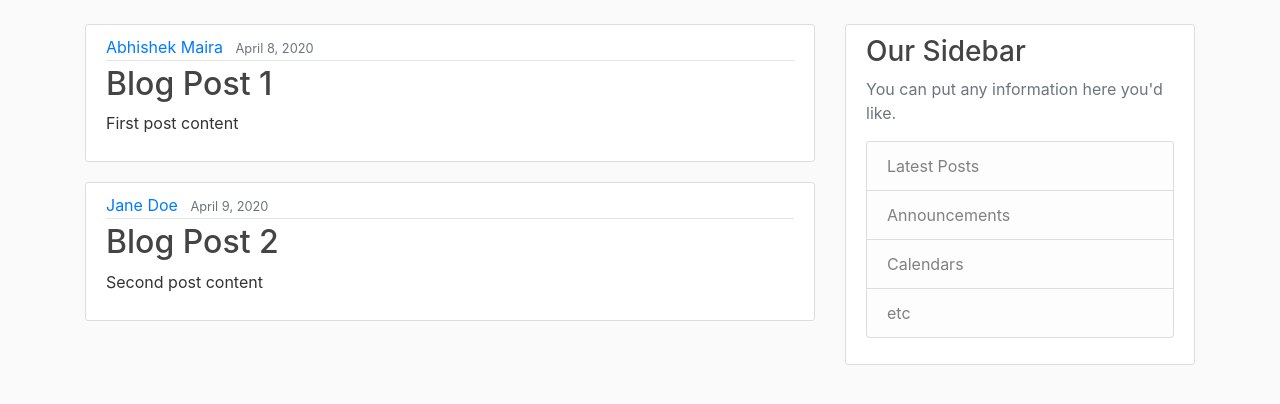
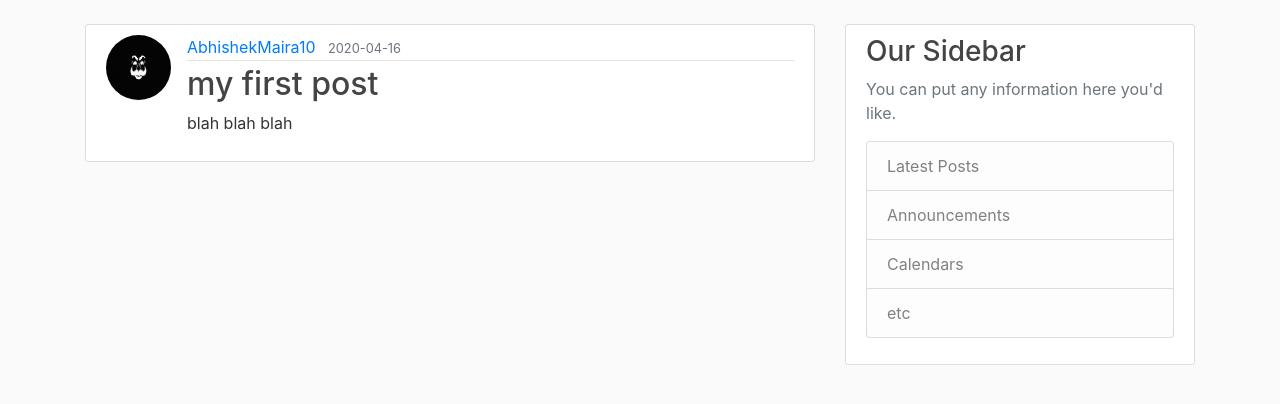
Before and after one commit to AbhishekMaira10/Flask-Blog, a Flask app: page / in a window 1280 px wide. Shown: the part 56-460 px from the top of the page. Run offline with Flask 2, Linux system fonts and the light colour scheme; data comes from the database, SQL or seed files in the repository; both versions use the stored data as it was after the commit; some libraries are stand-ins or nearby versions.

Commit message:
diplaying posts

```diff
--- a/flaskblog/routes.py
+++ b/flaskblog/routes.py
@@ -8,25 +8,10 @@ from flaskblog.forms import RegistrationForm, LoginForm, UpdateAccountForm, Post
 from flask_login import login_user, current_user, logout_user, login_required
 
 
-posts = [
-    {
-        'author': 'Abhishek Maira',
-        'title': 'Blog Post 1',
-        'content': 'First post content',
-        'date_posted': 'April 8, 2020'
-    },
-    {
-        'author': 'Jane Doe',
-        'title': 'Blog Post 2',
-        'content': 'Second post content',
-        'date_posted': 'April 9, 2020'
-    }
-]
-
-
 @app.route('/')
 @app.route('/home')
 def home():
+    posts = Post.query.all()
     return render_template('home.html', posts=posts)
 
 
@@ -117,6 +102,9 @@ def account():
 def new_post():
     form = PostForm()
     if form.validate_on_submit():
+        post = Post(title=form.title.data, content=form.content.data, author=current_user)
+        db.session.add(post)
+        db.session.commit()
         flash('Your post has been created!', 'success')
-        return redirect(url_for('home '))
+        return redirect(url_for('home'))
     return render_template('create_post.html', title='New Post', form=form)
--- a/flaskblog/templates/home.html
+++ b/flaskblog/templates/home.html
@@ -2,10 +2,11 @@
 {% block content %}
 {% for post in posts %}
     <article class="media content-section">
+        <img class="rounded-circle article-img" src="{{ url_for('static', filename='profile_pics/' + post.author.image_file) }}">
     <div class="media-body">
         <div class="article-metadata">
-        <a class="mr-2" href="#">{{ post.author }}</a>
-        <small class="text-muted">{{ post.date_posted }}</small>
+        <a class="mr-2" href="#">{{ post.author.username }}</a>
+        <small class="text-muted">{{ post.date_posted.strftime('%Y-%m-%d') }}</small>
         </div>
         <h2><a class="article-title" href="#">{{ post.title }}</a></h2>
         <p class="article-content">{{ post.content }}</p>
```
Also changed, not shown: flaskblog/site.db.
